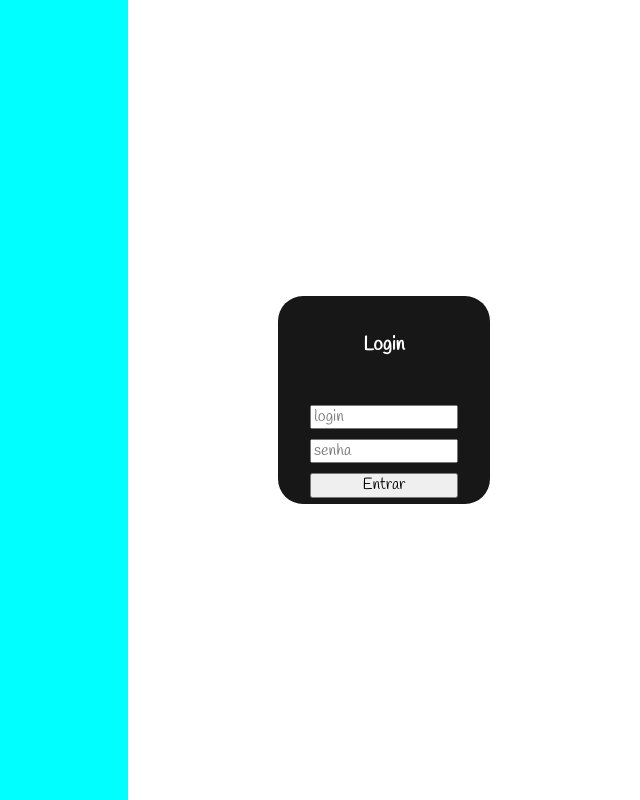
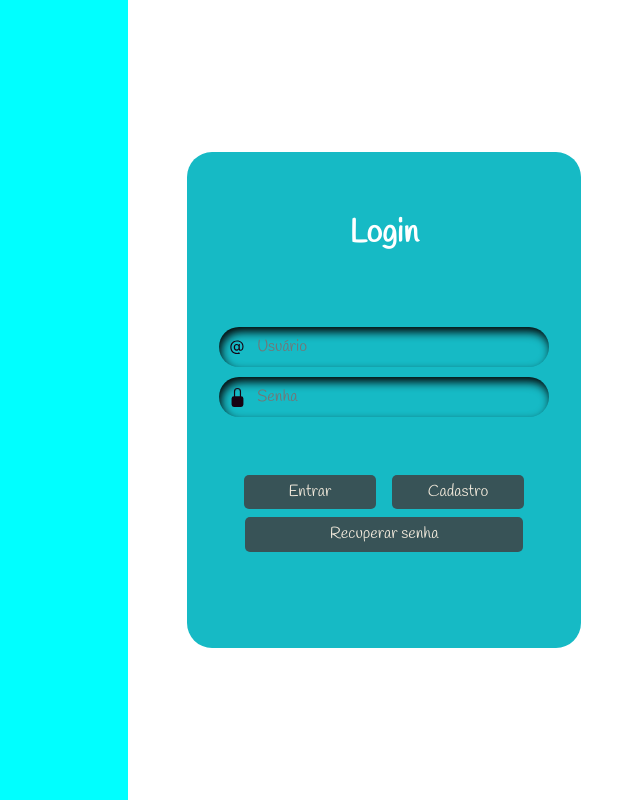
Before and after one commit to artphil/status-pro-front, a React (Create React App) app: page /login in a window 1280 px wide. Shown: the whole page, without its empty margins (640-1280 px from the left). Built offline with nearby package versions, Linux system fonts and the light colour scheme; a web font is replaced by a local one.

Commit message:
feat: login form implemented

```diff
--- a/src/components/Login/index.tsx
+++ b/src/components/Login/index.tsx
@@ -1,5 +1,9 @@
 import { useState } from "react";
-import { LoginContainer, LoginTitle } from "./stlyle";
+
+import { ReactComponent as EmailIco } from 'assets/icons/email.svg';
+import { ReactComponent as PassIco } from 'assets/icons/pass.svg';
+
+import { LoginButtonNormal, LoginButtonWarm, LoginButtons, LoginContainer, LoginField, LoginTitle } from "./stlyle";
 
 
 function Login() {
@@ -13,12 +17,21 @@ function Login() {
     return (
         <LoginContainer>
             <LoginTitle>Login</LoginTitle>
-            <input type="text" placeholder="login"
-                onChange={event => setUserName(event.target.value)} />
-            <input type="password" placeholder="senha" />
-            <button
-                onClick={login}
-            >Entrar</button>
+            <LoginField>
+                <EmailIco />
+
+                <input type="text" placeholder="Usuário"
+                    onChange={event => setUserName(event.target.value)} />
+            </LoginField>
+            <LoginField>
+                <PassIco />
+                <input type="password" placeholder="Senha" />
+            </LoginField>
+            <LoginButtons>
+                <LoginButtonNormal onClick={login} >Entrar</LoginButtonNormal>
+                <LoginButtonNormal onClick={()=> alert('Serviço não implementado')} >Cadastro</LoginButtonNormal>
+                <LoginButtonWarm onClick={()=> alert('Serviço não implementado')} >Recuperar senha</LoginButtonWarm>
+            </LoginButtons>
         </LoginContainer>
     );
 }
--- a/src/components/Login/stlyle.ts
+++ b/src/components/Login/stlyle.ts
@@ -5,10 +5,8 @@ export const LoginContainer = styled.form`
     display: flex;
     flex-direction: column;
     gap: 10px;
-    padding-left: 2em;
-    padding-right: 2em;
-    padding-bottom: 0.4em;
-    background-color: #171717;
+    padding: 0.04em 2em;
+    background-color: var(--color-variant-1);
     border-radius: 25px;
     transition: .4s ease-in-out;
 
@@ -22,11 +20,9 @@ export const LoginTitle = styled.h2`
     text-align: center;
     margin: 2em;
     color: rgb(255, 255, 255);
-    font-size: 1.2em;
+    font-size: 2em;
 `
-
-/*
-  .field {
+export const LoginField = styled.div`
     display: flex;
     align-items: center;
     justify-content: center;
@@ -35,80 +31,65 @@ export const LoginTitle = styled.h2`
     padding: 0.6em;
     border: none;
     outline: none;
-    color: white;
-    background-color: #171717;
+    color: var(--color-variant-5);
+    background-color: var(--color-variant-1);
     box-shadow: inset 2px 5px 10px rgb(5, 5, 5);
+
+    svg {
+        height: 1.3em;
+        width: 1.3em;
+        fill: var(--color-variant-5);
     }
 
-  .input-icon {
-    height: 1.3em;
-    width: 1.3em;
-    fill: white;
-  }
 
-  .input-field {
+    input {
         background: none;
         border: none;
         outline: none;
         width: 100%;
-    color: #d3d3d3;
+        color: var(--color-variant-5);
     }
 
-  .form .btn {
+`
+export const LoginButtons = styled.div`
     display: flex;
     justify-content: center;
     flex-direction: row;
+    flex-wrap: wrap;
     margin-top: 2.5em;
-  }
-
-  .button1 {
-    padding: 0.5em;
-    padding-left: 1.1em;
+    margin-bottom: 3em;
+`
+export const LoginButtonNormal = styled.button`
+    padding: 0.5em 1.1em;
     padding-right: 1.1em;
     border-radius: 5px;
-    margin-right: 0.5em;
+    margin: 0.5em;
+    width: 40%;
     border: none;
     outline: none;
     transition: .4s ease-in-out;
-    background-color: #252525;
-    color: white;
+    background-color: var(--color-variant-2);
+    color: var(--color-variant-3);
+
+    &:hover {
+        background-color: var(--color-variant-5);
+        color: var(--color-variant-3);
     }
 
-  .button1:hover {
-    background-color: black;
-    color: white;
-  }
-
-  .button2 {
-    padding: 0.5em;
-    padding-left: 2.3em;
-    padding-right: 2.3em;
-    border-radius: 5px;
-    border: none;
-    outline: none;
-    transition: .4s ease-in-out;
-    background-color: #252525;
-    color: white;
-  }
-
-  .button2:hover {
-    background-color: black;
-    color: white;
-  }
-
-  .button3 {
+`
+export const LoginButtonWarm = styled.button`
+    width: 84%;
     margin-bottom: 3em;
     padding: 0.5em;
     border-radius: 5px;
     border: none;
     outline: none;
     transition: .4s ease-in-out;
-    background-color: #252525;
-    color: white;
+    background-color: var(--color-variant-2);
+    color: var(--color-variant-3);
+
+    &:hover {
+        background-color: var(--color-variant-4);
+        color: var(--color-variant-5);
     }
-
-  .button3:hover {
-    background-color: red;
-    color: white;
-  }
-*/
+`
--- a/src/index.css
+++ b/src/index.css
@@ -1,4 +1,12 @@
 @import url('https://fonts.googleapis.com/css2?family=Ephesis&family=Handlee&family=Salsa&display=swap');
+
+:root {
+  --color-variant-1: #16BAC5;
+  --color-variant-2: #385357;
+  --color-variant-3: #F1E9DB;
+  --color-variant-4: #D36135;
+  --color-variant-5: #170312;
+}
 
 * {
   box-sizing: border-box;
```
Also changed, not shown: src/assets/icons/email.svg (added), src/assets/icons/pass.svg (added). Lines whose indentation alone changed are shown as unchanged.
